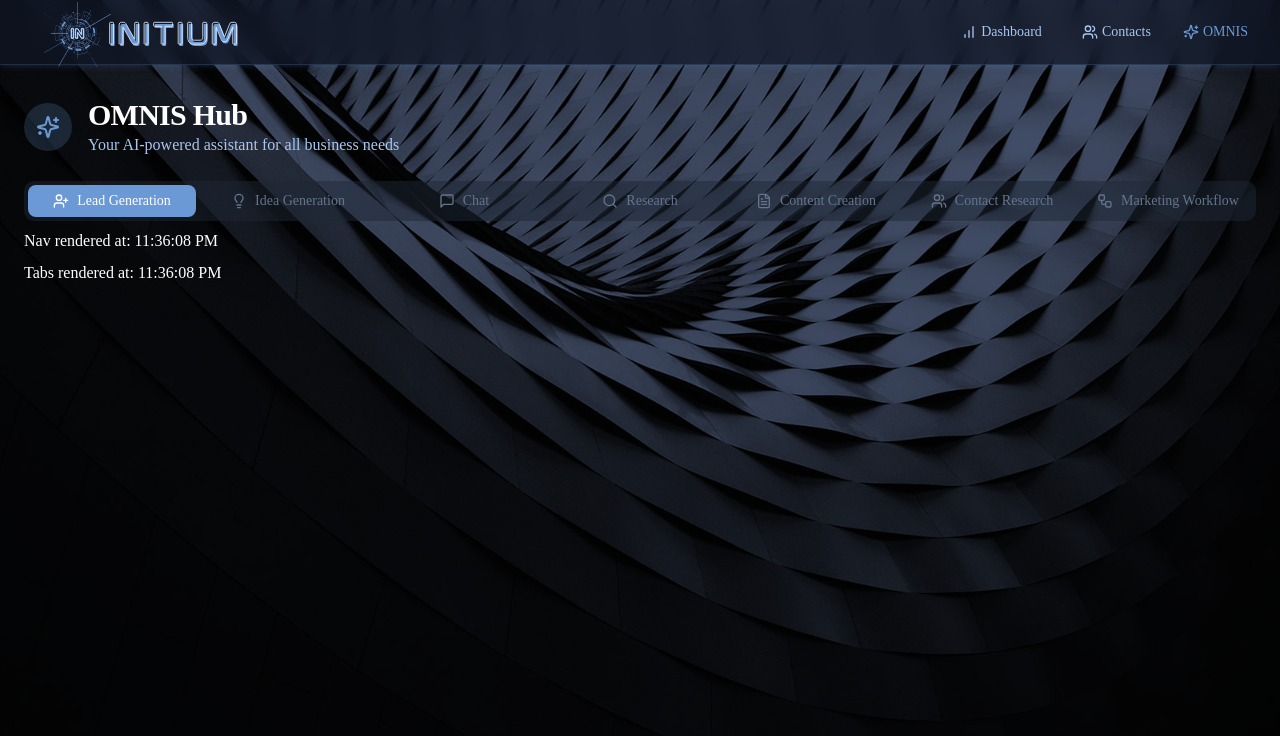
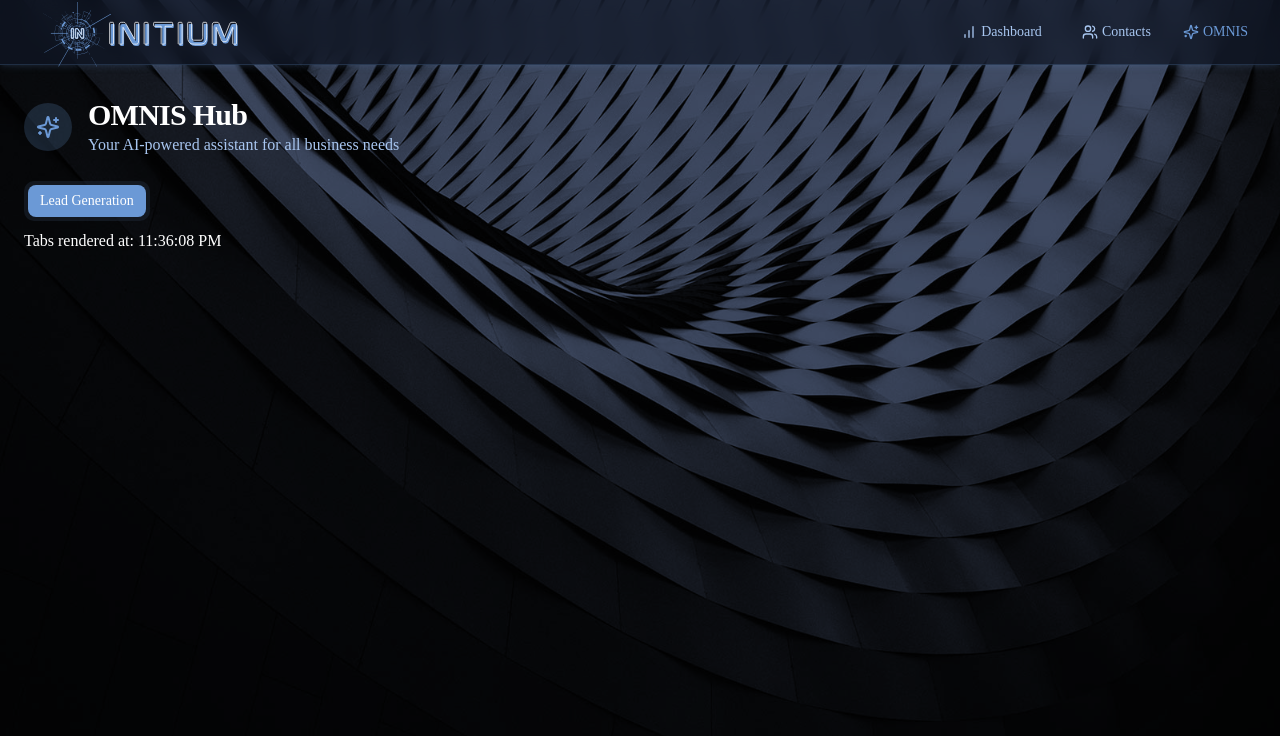
Before and after one commit to tsl-3/networkcrafters, a React (Vite) app: page /ai in a window 1280 px wide. Shown: the top 736 px of the page. Built offline with nearby package versions, Linux system fonts and the light colour scheme.

Commit message:
Update AiTabNavigation.tsx

```diff
--- a/src/components/ai/AiTabNavigation.tsx
+++ b/src/components/ai/AiTabNavigation.tsx
@@ -1,5 +1,4 @@
 import { TabsList, TabsTrigger } from "@/components/ui/tabs";
-import { UserPlus, Lightbulb, MessageSquare, Search, FileText, Users, Workflow } from "lucide-react";
 
 interface AiTabNavigationProps {
   activeTab: string;
@@ -7,65 +6,13 @@ interface AiTabNavigationProps {
 
 export function AiTabNavigation({ activeTab }: AiTabNavigationProps) {
   return (
-    <div style={{ display: 'block', opacity: 1 }}>
-      <TabsList className="grid grid-cols-2 md:grid-cols-4 lg:grid-cols-7 gap-2 bg-gray-800/50 p-1">
+    <TabsList className="bg-gray-800/50 p-1">
       <TabsTrigger
         value="lead-generation"
         className="data-[state=active]:bg-[#6b99d6] data-[state=active]:text-white transition-all duration-300 hover:bg-gray-700/50"
       >
-          <UserPlus className="h-4 w-4 mr-2" />
-          <span className="hidden sm:inline">Lead Generation</span>
-          <span className="sm:hidden">Leads</span>
-        </TabsTrigger>
-        <TabsTrigger
-          value="idea-generation"
-          className="data-[state=active]:bg-[#6b99d6] data-[state=active]:text-white transition-all duration-300 hover:bg-gray-700/50"
-        >
-          <Lightbulb className="h-4 w-4 mr-2" />
-          <span className="hidden sm:inline">Idea Generation</span>
-          <span className="sm:hidden">Ideas</span>
-        </TabsTrigger>
-        <TabsTrigger
-          value="chat"
-          className="data-[state=active]:bg-[#6b99d6] data-[state=active]:text-white transition-all duration-300 hover:bg-gray-700/50"
-        >
-          <MessageSquare className="h-4 w-4 mr-2" />
-          <span>Chat</span>
-        </TabsTrigger>
-        <TabsTrigger
-          value="research"
-          className="data-[state=active]:bg-[#6b99d6] data-[state=active]:text-white transition-all duration-300 hover:bg-gray-700/50"
-        >
-          <Search className="h-4 w-4 mr-2" />
-          <span className="hidden sm:inline">Research</span>
-          <span className="sm:hidden">Research</span>
-        </TabsTrigger>
-        <TabsTrigger
-          value="content"
-          className="data-[state=active]:bg-[#6b99d6] data-[state=active]:text-white transition-all duration-300 hover:bg-gray-700/50"
-        >
-          <FileText className="h-4 w-4 mr-2" />
-          <span className="hidden sm:inline">Content Creation</span>
-          <span className="sm:hidden">Content</span>
-        </TabsTrigger>
-        <TabsTrigger
-          value="contact-research"
-          className="data-[state=active]:bg-[#6b99d6] data-[state=active]:text-white transition-all duration-300 hover:bg-gray-700/50"
-        >
-          <Users className="h-4 w-4 mr-2" />
-          <span className="hidden sm:inline">Contact Research</span>
-          <span className="sm:hidden">Contacts</span>
-        </TabsTrigger>
-        <TabsTrigger
-          value="workflow"
-          className="data-[state=active]:bg-[#6b99d6] data-[state=active]:text-white transition-all duration-300 hover:bg-gray-700/50"
-        >
-          <Workflow className="h-4 w-4 mr-2" />
-          <span className="hidden sm:inline">Marketing Workflow</span>
-          <span className="sm:hidden">Workflow</span>
+        Lead Generation
       </TabsTrigger>
     </TabsList>
-      <div className="text-white mt-2">Nav rendered at: {new Date().toLocaleTimeString()}</div>
-    </div>
   );
 }
```
Lines whose indentation alone changed are shown as unchanged.
